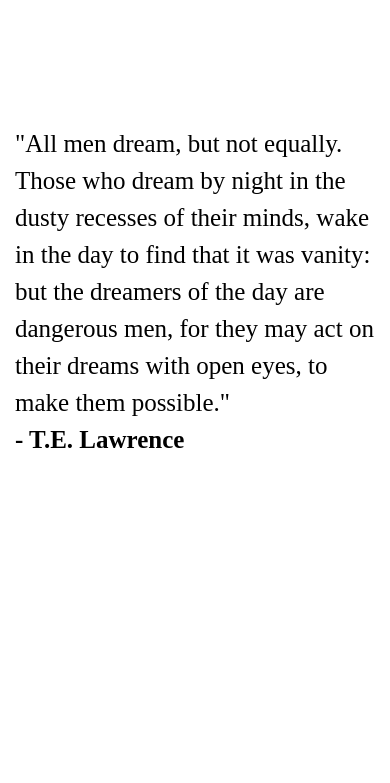
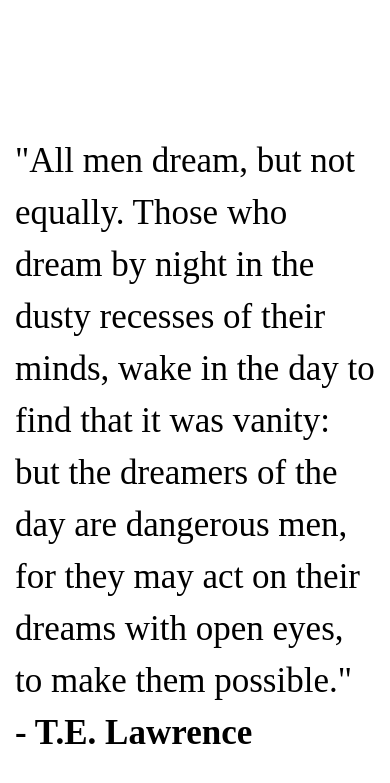
Before and after one commit to kschins/kschins.github.io, a Jekyll site: the page built from index.html, in a window 390 px wide. Shown: the top 783 px of the page. Built offline with Jekyll 4.4.1, drawn with Linux system fonts in a browser that asks for light colours.

Commit message:
Remove mobile styling

```diff
--- a/css/main.css
+++ b/css/main.css
@@ -19,14 +19,9 @@ body {
 }
 
 p {
-  font-size: 25px;
-  line-height: 37px;
+  font-size: 35px;
+  line-height: 52px;
   word-wrap: break-word;
   overflow-wrap: break-word;
   hyphens: auto;
-
-  @media screen and (min-width: 600px){
-    font-size: 35px;
-    line-height: 52px;
-  }
 }
```
